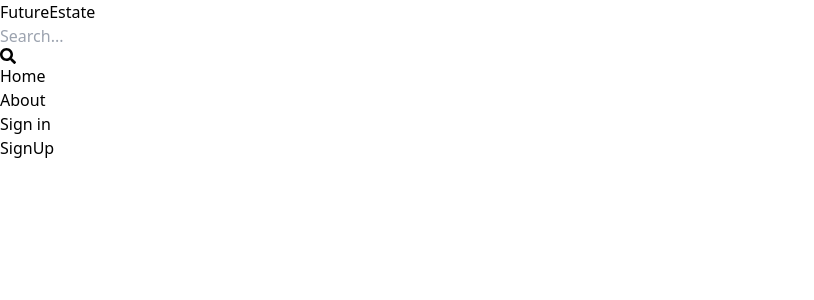
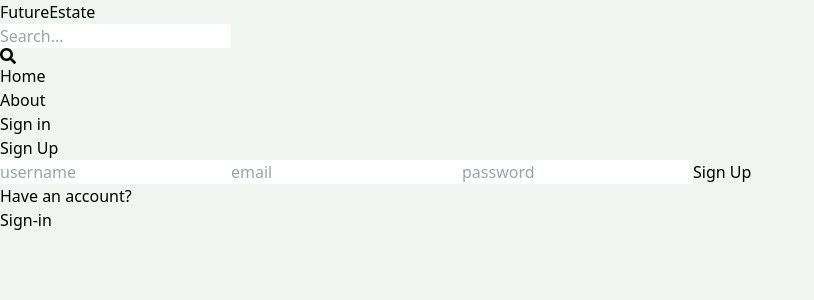
Before and after one commit to jahongirnurmamatov/real-estate, a React (Vite) app in the folder client/: page /sign-up in a window 1280 px wide. Shown: the top 300 px of the page, without its empty margins (0-814 px from the left). Built offline with nearby package versions, Linux system fonts and the light colour scheme.

Commit message:
complete signup ui

```diff
--- a/client/src/index.css
+++ b/client/src/index.css
@@ -1,3 +1,7 @@
 @tailwind base;
 @tailwind components;
 @tailwind utilities;
+
+body{
+    background-color: rgb(241, 245, 241);
+}
--- a/client/src/pages/SignUp.jsx
+++ b/client/src/pages/SignUp.jsx
@@ -1,8 +1,22 @@
-import React from 'react'
+import {Link} from 'react-router-dom'
 
 const SignUp = () => {
   return (
-    <div>SignUp</div>
+    <div className='p-3 max-w-lg mx-auto'>
+      <h1 className='text-3xl text-center font-semibold my-7'>Sign Up</h1>
+      <form className='flex flex-col  gap-4 '>
+        <input type="text" placeholder='username'  className='border p-3 rounded-lg' id='username'/>
+        <input type="email" placeholder='email'  className='border p-3 rounded-lg' id='email'/>
+        <input type="password" placeholder='password'  className='border p-3 rounded-lg' id='password'/>
+        <button className='bg-slate-700 text-white rounded-lg p-3 uppercase hover:opacity-95 disabled:opacity-80'>Sign Up</button>
+      </form>
+      <div className='flex gap-2 mt-5'>
+        <p>Have an account?</p>
+        <Link to='/sign-in'>
+        <span className='text-blue-700'>Sign-in</span>
+        </Link>
+      </div>
+    </div>
   )
 }
 
```
